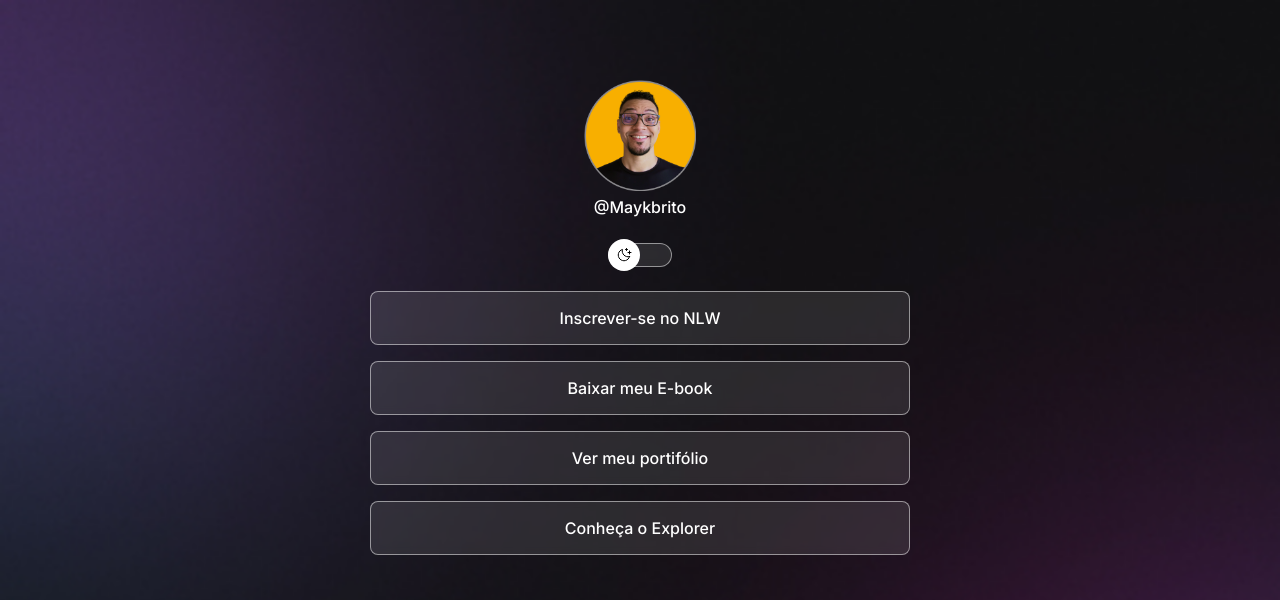
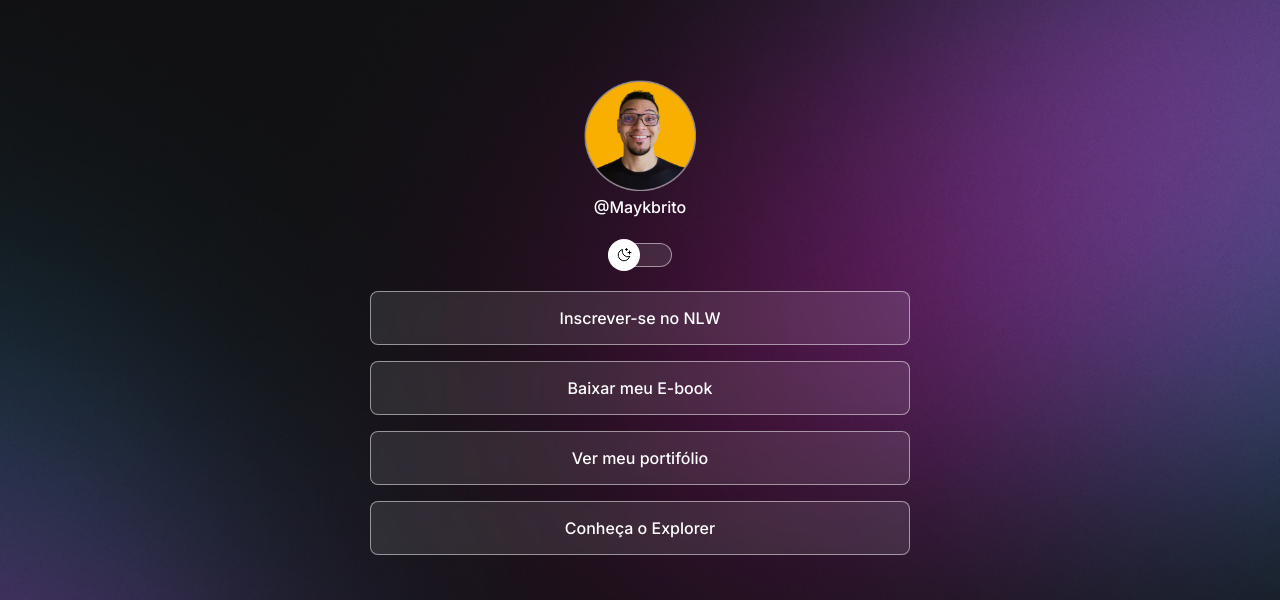
Before and after one commit to GuilhermeB-Braga/projeto, a plain HTML site: page index.html in a window 1280 px wide. Shown: the top 600 px of the page. Drawn offline with nearby package versions, Linux system fonts and the light colour scheme.

Commit message:
Change background based on media queries

```diff
--- a/style.css
+++ b/style.css
@@ -25,6 +25,7 @@
 
 body {
   background: var(--bg-url) no-repeat top center/cover;
+  height: 100vh;
 }
 
 body * {
@@ -144,3 +145,15 @@ footer {
   text-align: center;
   font-size: 14px;
 }
+
+/* Media queries */
+
+@media (min-width: 700px){
+  :root {
+    --bg-url: url(assets/bg-desktop.jpg);
+  }
+    .light {
+    --bg-url: url(assets/bg-desktop-light.jpg);
+  }
+}
+}
```
